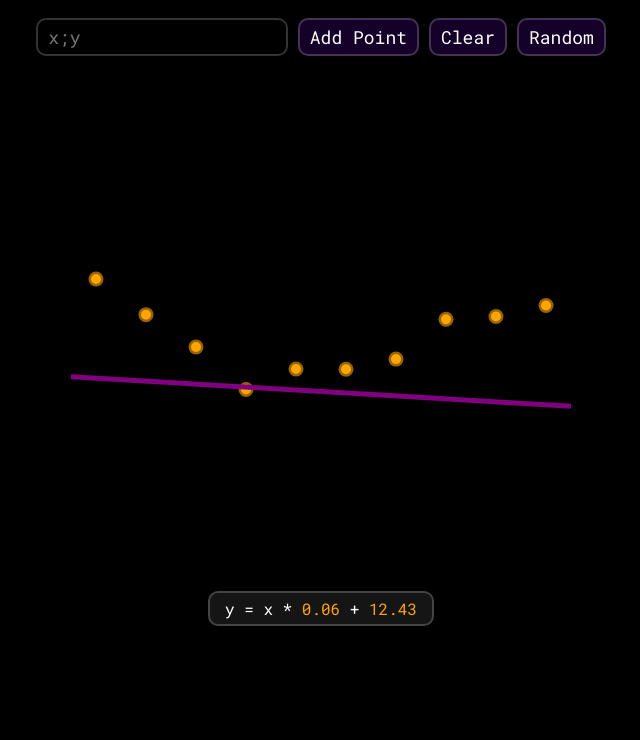
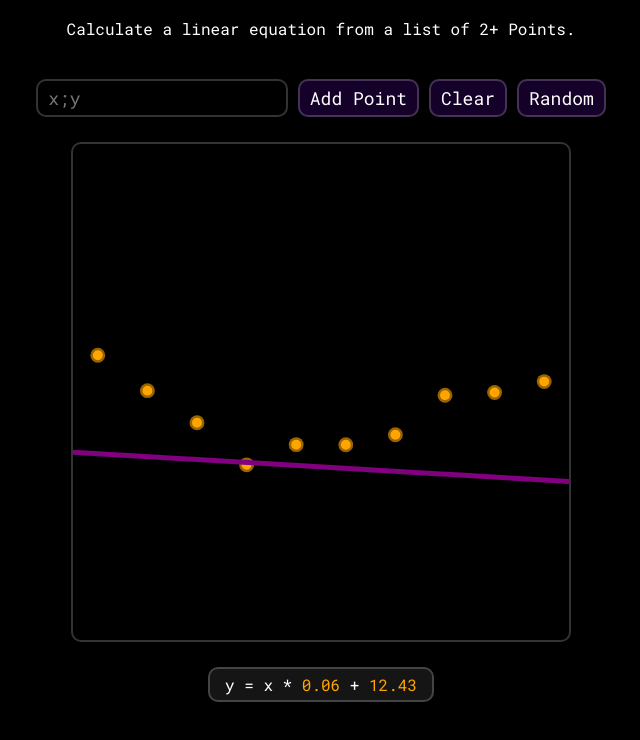
Before and after one commit to lbirkert/LinearEquationFromPoints, a website built with Vite: page index.html in a window 1280 px wide. Shown: the part 60-800 px from the top of the page, without its empty margins (319-959 px from the left). Built offline with nearby package versions, Linux system fonts and the light colour scheme; a web font is replaced by a local one.

Commit message:
Design changes

```diff
--- a/index.html
+++ b/index.html
@@ -7,6 +7,7 @@
   </head>
   <body>
     <h1>Linear equation from Points</h1>
+    <p>Calculate a linear equation from a list of 2+ Points.</p>
     <header>
       <form id="add">
         <input type="text" placeholder="x;y" />
--- a/src/style.css
+++ b/src/style.css
@@ -34,12 +34,17 @@ h1 {
   padding: 20px 20px;
 }
 
+p {
+    margin-bottom: 40px;
+}
+
 svg {
-  margin: 10px 0;
+  margin: 25px 0;
+  border-radius: 10px;
+  border: 2px solid rgba(255, 255, 255, 0.2);
 }
 
 #equation {
-  margin-top: 15px;
   padding: 5px 15px;
   background-color: #151515;
   border-radius: 10px;
```
Also changed, not shown: pnpm-lock.yaml (added).
